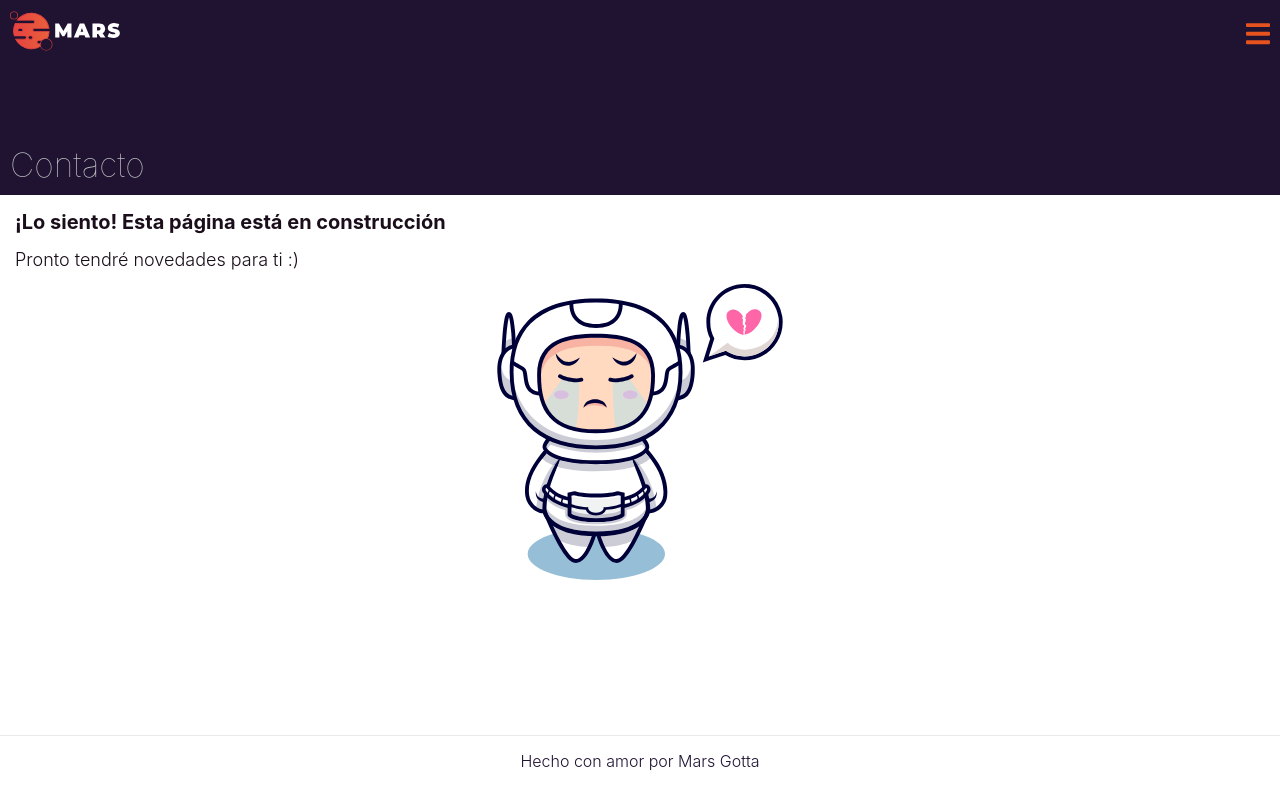
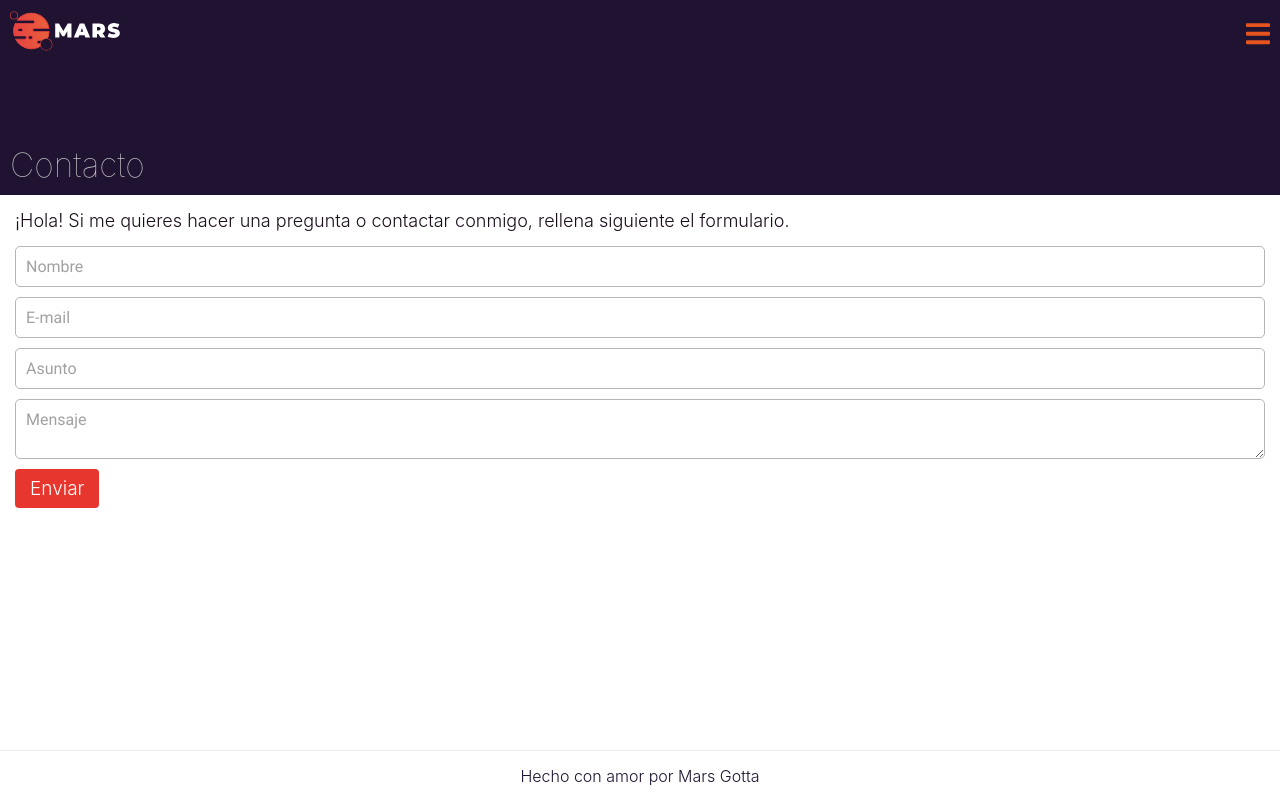
Before and after one commit to MarsGotta/Mars-Gotta, a Next.js app: page /contact in a window 1280 px wide. Built offline with nearby package versions, Linux system fonts and the light colour scheme.

Commit message:
feat: first version of contact page created

```diff
--- a/components/mars-button/MarsButton.jsx
+++ b/components/mars-button/MarsButton.jsx
@@ -7,15 +7,16 @@ const MarsButton = ({
   children,
   className,
   secondary,
-  href
+  href,
+  onClick
 }) => {
-  const [isSecondary, setIsSecondary] = useState(secondary);
+  const [isSecondary] = useState(secondary);
 
   const router = useRouter()
 
-  const onClickHandler = () => {
+  const onClickHandler = (e) => {
     if(href) router.push(href);
-    return;
+    onClick(e);
   }
 
   return (
@@ -29,12 +30,14 @@ MarsButton.defaultProps = {
   secondary: false,
   className: '',
   href: '',
+  onClick: () => {},
 };
 
 MarsButton.propTypes = {
   secondary: PropTypes.bool,
   className: PropTypes.string,
   href: PropTypes.string,
+  onClick: PropTypes.func,
 };
 
 export default MarsButton;
--- a/components/mars-input/MarsInput.jsx
+++ b/components/mars-input/MarsInput.jsx
@@ -3,8 +3,45 @@ import PropTypes from 'prop-types';
 import styles from './MarsInput.module.css'
 
 const MarsInput = ({
+  type,
+  id,
+  disabled,
+  onChange,
+  onEnter,
+  placeholder,
+  value,
+  name,
+  className
 }) => {
-  return (<div className={styles['mars-button']}>Hola Soy un boton</div>);
+  const handleChange = (e) => {
+    if (disabled) return;
+
+    onChange(e);
+  };
+
+  const onKeyDown = (e) => {
+    const theCode = e.keyCode || e.which || e.charCode;
+
+    if (theCode === 13) {
+      onEnter();
+    }
+
+    return
+  };
+
+  return (
+    <input
+        name={name}
+        className={`${className} ${styles['input']}`}
+        type={type}
+        id={id}
+        disabled={disabled}
+        onChange={handleChange}
+        value={value}
+        placeholder={placeholder}
+        onKeyDown={onKeyDown}
+      />
+  );
 };
 
 MarsInput.defaultProps = {
--- a/components/mars-input/MarsInput.module.css
+++ b/components/mars-input/MarsInput.module.css
@@ -1,3 +1,21 @@
-.mars-button {
-  background-color: aqua;
+.input {
+  margin: 10px 0;
+  display: block;
+  width: 100%;
+  padding: 10px;
+  border-radius: 5px;
+  border: 1px solid #b5b6ba;
+  color: #b5b6ba;
+  font-family: Roboto, sans-serif;
+  font-size: 1rem;
 }
+
+.input:focus {
+  outline: 1px auto #b5b6ba;
+}
+
+.input::placeholder {
+  color: #a1a1a1;
+  font-family: Roboto, sans-serif;
+  font-size: 1rem;
+}
--- a/components/mars-textarea/MarsTextarea.jsx
+++ b/components/mars-textarea/MarsTextarea.jsx
@@ -3,8 +3,45 @@ import PropTypes from 'prop-types';
 import styles from './MarsTextarea.module.css'
 
 const MarsTextarea = ({
+  children,
+  id,
+  disabled,
+  onChange,
+  onEnter,
+  placeholder,
+  value,
+  name,
+  className
 }) => {
-  return (<div className={styles['mars-button']}>Hola Soy un boton</div>);
+  const handleChange = (e) => {
+    if (disabled) return;
+
+    onChange(e);
+  };
+
+  const onKeyDown = (e) => {
+    const theCode = e.keyCode || e.which || e.charCode;
+
+    if (theCode === 13) {
+      onEnter();
+    }
+
+    return
+  };
+
+  return (
+    <textarea
+      name={name}
+      disabled={disabled}
+      placeholder={placeholder}
+      value={children || value}
+      disabled={disabled}
+      onChange={handleChange}
+      placeholder={placeholder}
+      onKeyDown={onKeyDown}
+      className={`${className} ${styles['textarea']}`}>
+    </textarea>
+  );
 };
 
 MarsTextarea.defaultProps = {
--- a/components/mars-textarea/MarsTextarea.module.css
+++ b/components/mars-textarea/MarsTextarea.module.css
@@ -1,3 +1,21 @@
-.mars-button {
-  background-color: aqua;
+.textarea {
+  margin: 10px 0;
+  display: block;
+  width: 100%;
+  padding: 10px;
+  border-radius: 5px;
+  border: 1px solid #b5b6ba;
+  font-family: Roboto, sans-serif;
+  color: #a1a1a1;
+  font-size: 1rem;
 }
+
+.textarea:focus {
+  outline: 1px auto #b5b6ba;
+}
+
+.textarea::placeholder {
+  color: #a1a1a1;
+  font-family: Roboto, sans-serif;
+  font-size: 1rem;
+}
--- /dev/null
+++ b/core/mailer.js
@@ -0,0 +1,31 @@
+const nodemailer = require("nodemailer");
+
+const transporter = nodemailer.createTransport({
+  service: "Gmail",
+  auth: {
+    user: process.env.DB_USER,
+    pass: process.env.DB_PASS,
+  },
+});
+
+const mailer = ({ email, name, text, subject }) => {
+  const from = name && email ? `${name} <${email}>` : `${name || email}`;
+  const message = {
+    from,
+    to: "marcelagotta@gmail.com",
+    subject: `MarsGotta.com | ${subject}`,
+    text: `
+      Hola! has recibido un nuevo mensaje de: ${name} - ${email}.
+      "${text}"
+      `,
+    replyTo: from,
+  };
+
+  return new Promise((resolve, reject) => {
+    transporter.sendMail(message, (error, info) =>
+      error ? reject(error) : resolve(info)
+    );
+  });
+};
+
+export { mailer };
--- a/package.json
+++ b/package.json
@@ -1,6 +1,6 @@
 {
   "name": "mars-gotta",
-  "version": "0.1.0",
+  "version": "0.2.0",
   "private": true,
   "scripts": {
     "dev": "next dev",
@@ -11,5 +11,8 @@
     "next": "10.0.3",
     "react": "17.0.1",
     "react-dom": "17.0.1"
+  },
+  "devDependencies": {
+    "nodemailer": "^6.4.17"
   }
 }
--- /dev/null
+++ b/pages/api/contact.js
@@ -0,0 +1,17 @@
+import { mailer } from "../../core/mailer";
+
+export default async (req, res) => {
+  if (req.method === "POST") {
+    const { email = "", name = "", message = "", subject = "" } = req.body;
+    debugger;
+    await mailer({ email, name, text: message, subject });
+    return res.status(200).end();
+  }
+  return res.status(404).json({
+    error: {
+      code: "not_found",
+      message:
+        "The requested endpoint was not found or doesn't support this method.",
+    },
+  });
+};
--- a/pages/contact.js
+++ b/pages/contact.js
@@ -1,27 +1,158 @@
 import Head from "next/head";
+import { useState } from "react";
+import styles from "../styles/Contact.module.css";
 import Layout from "./../layout/Layout";
+import MarsInput from "../components/mars-input/MarsInput";
+import MarsTextarea from "../components/mars-textarea/MarsTextarea";
+import MarsButton from "../components/mars-button/MarsButton";
 
 export default function Contact() {
   const config = { title: "Contacto" };
+
+  const [state, setState] = useState({
+    name: "",
+    email: "",
+    subject: "",
+    message: "",
+  });
+
+  const [isValid, setIsValid] = useState({
+    name: true,
+    email: true,
+    subject: true,
+    message: true,
+    all: true,
+  });
+  const [isSended, setIsSended] = useState(false);
+
+  const validateInput = (name) =>
+    !isValid[name] ? styles["invalid-input"] : "";
+
+  const handleChange = (event) => {
+    const { name, value } = event.target;
+    setState({
+      ...state,
+      [name]: value,
+    });
+    setIsValid({
+      ...isValid,
+      [name]: true,
+    });
+  };
+
+  const sendRequest = ({ name, email, subject, message }) => {
+    fetch("/api/contact", {
+      method: "POST",
+      headers: {
+        Accept: "application/json, text/plain, */*",
+        "Content-Type": "application/json",
+      },
+      body: JSON.stringify({
+        name,
+        email,
+        subject,
+        message,
+      }),
+    }).then(() => {
+      setState({
+        ...state,
+        name: "",
+        email: "",
+        subject: "",
+        message: "",
+      });
+
+      setIsSended(true);
+    });
+  };
+
+  const handlePress = (e) => {
+    e.preventDefault();
+    const { name, email, subject, message } = state;
+    let newObj = {};
+    for (let input in state) {
+      if (!state[input]) {
+        newObj[input] = false;
+      } else {
+        newObj[input] = true;
+      }
+    }
+    if (name && email && subject && message) {
+      setIsValid({
+        ...isValid,
+        ...newObj,
+        all: true,
+      });
+      sendRequest({ name, email, subject, message });
+    } else {
+      setIsSended(false);
+      setIsValid({
+        ...isValid,
+        ...newObj,
+        all: false,
+      });
+    }
+  };
+
   return (
     <Layout config={config}>
       <Head>
         <title>{config.title} | Mars Gotta</title>
         <link rel="icon" href="/favicon.ico" />
       </Head>
-      <div style={{ display: "flex", flexDirection: "column" }}>
-        <h4 style={{ color: "#1a0e1a", margin: "15px 0" }}>
-          ¡Lo siento! Esta página está en construcción
-        </h4>
-        <p style={{ fontSize: "18px", margin: "0", marginBottom: "10px" }}>
-          Pronto tendré novedades para ti :)
-        </p>
-        <img
-          src="in-construction.svg"
-          width="100%"
-          style={{ maxWidth: "300px", alignSelf: "center" }}
-        ></img>
-      </div>
+      <p style={{ fontSize: "18px", margin: "15px 0" }}>
+        ¡Hola! Si me quieres hacer una pregunta o contactar conmigo, rellena
+        siguiente el formulario.
+      </p>
+      <form role="form" onSubmit={handlePress}>
+        <MarsInput
+          placeholder="Nombre"
+          name="name"
+          onChange={handleChange}
+          onEnter={handlePress}
+          className={validateInput("name")}
+          value={state.name}
+        />
+        <MarsInput
+          placeholder="E-mail"
+          name="email"
+          onChange={handleChange}
+          onEnter={handlePress}
+          className={validateInput("email")}
+          value={state.email}
+        />
+        <MarsInput
+          placeholder="Asunto"
+          name="subject"
+          onChange={handleChange}
+          onEnter={handlePress}
+          className={validateInput("subject")}
+          value={state.subject}
+        />
+        <MarsTextarea
+          placeholder="Mensaje"
+          name="message"
+          onChange={handleChange}
+          onEnter={handlePress}
+          className={validateInput("message")}
+          value={state.message}
+        />
+
+        <div className={styles["validate-box"]}>
+          <MarsButton>Enviar</MarsButton>
+          {!isValid.all ? (
+            <span className={styles["validate-span"]}>
+              Rellena todos los campos.
+            </span>
+          ) : null}
+
+          {isSended ? (
+            <span className={styles["sended-span"]}>
+              Formulario enviado! :). Pronto me pondré en contacto contigo.
+            </span>
+          ) : null}
+        </div>
+      </form>
     </Layout>
   );
 }
--- /dev/null
+++ b/styles/Contact.module.css
@@ -0,0 +1,23 @@
+.validate-span {
+  color: #e6362d;
+}
+
+.invalid-input {
+  color: #e6362d;
+  border: 1px solid #e6362d !important;
+}
+
+.invalid-input::placeholder {
+  color: #e6362d !important;
+}
+
+.validate-box {
+  display: flex;
+  align-items: center;
+  justify-content: space-between;
+  text-align: end;
+}
+
+.sended-span {
+  font-size: 1.1rem;
+}
```
Also changed, not shown: pages/about.js (+10 -3 lines), public/about-me.svg (added), 1 other file (tests, documents, lock files or other folders).
